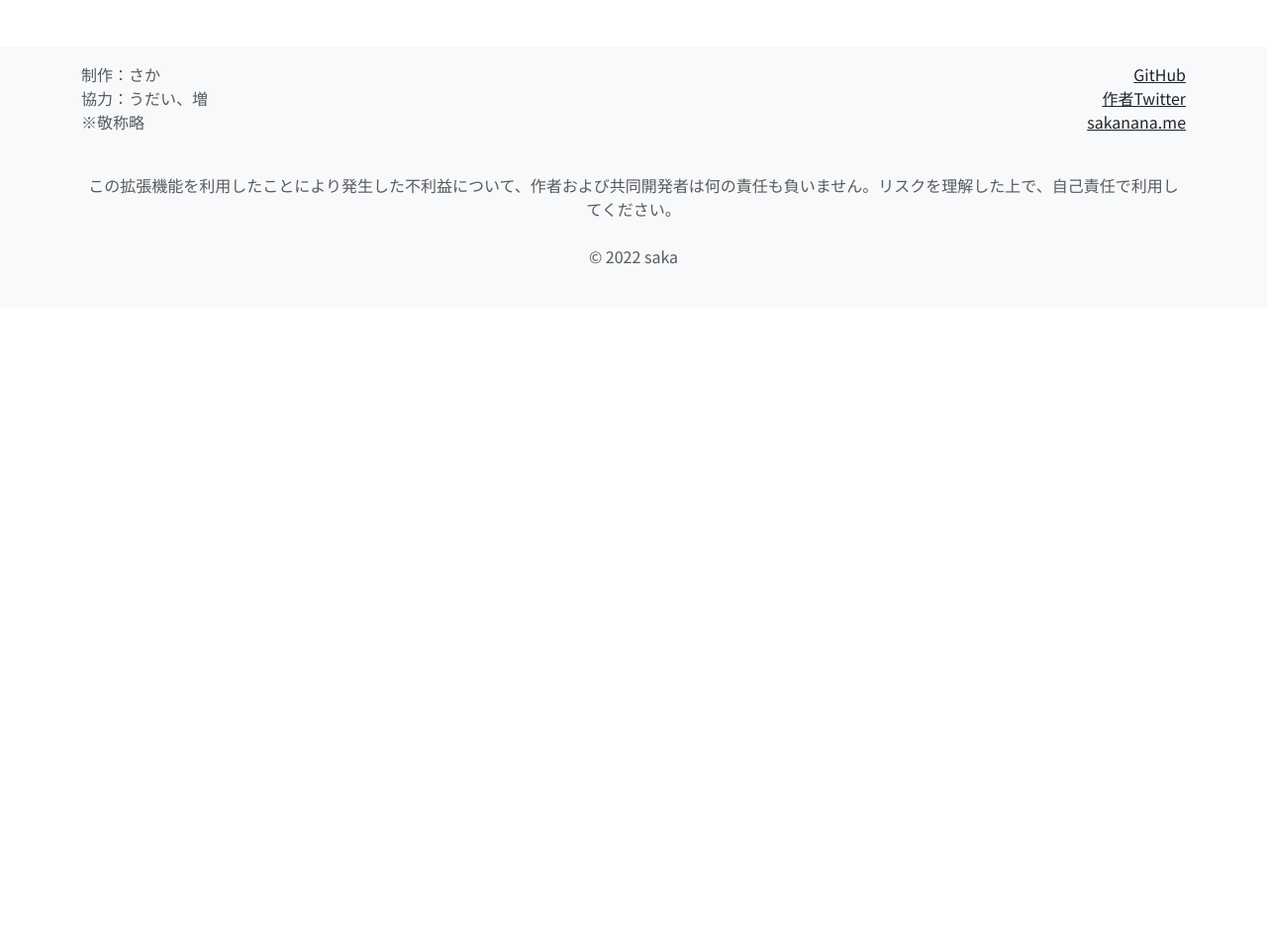
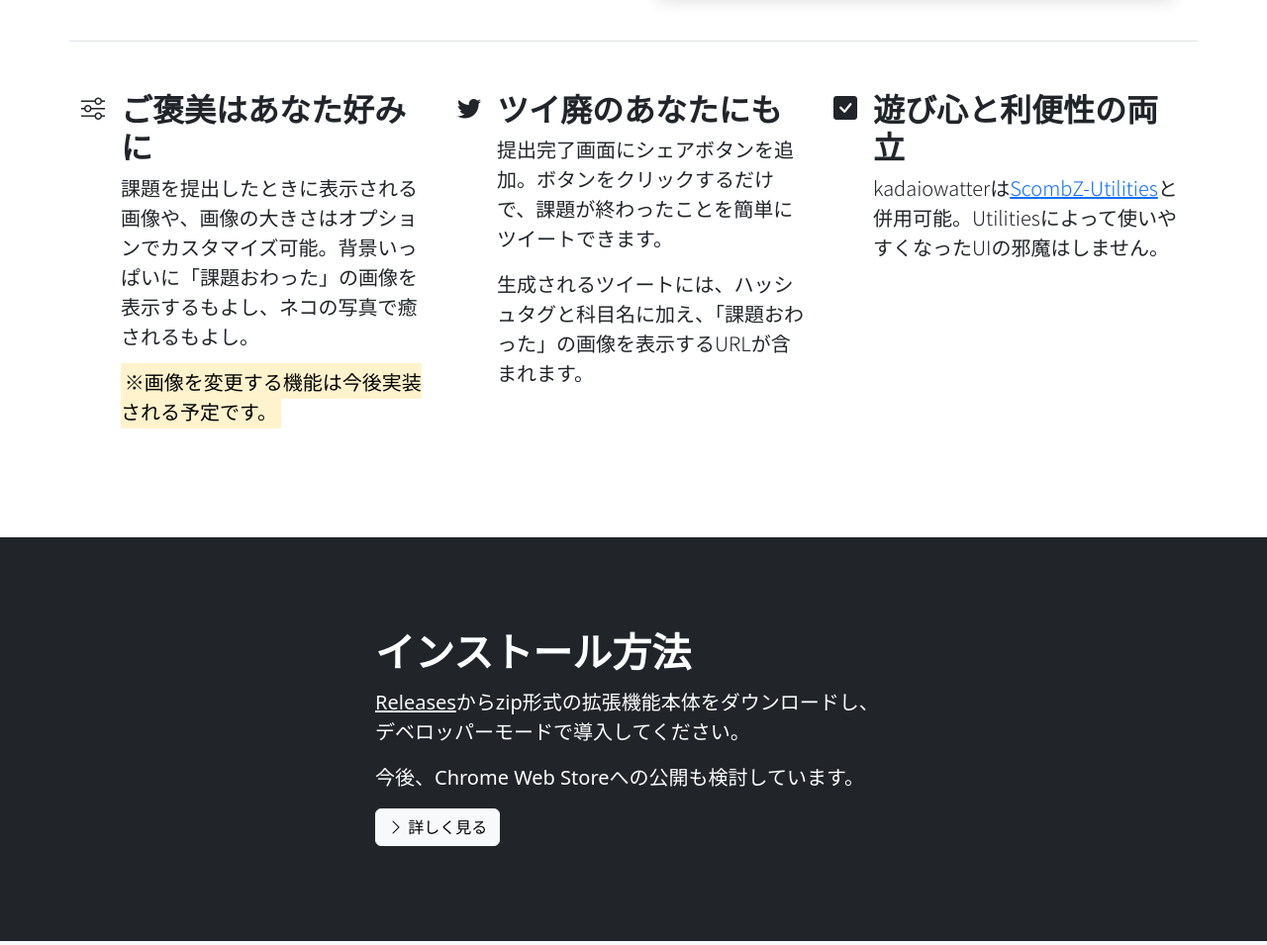
Before and after one commit to saka-naname/kadaiowatter, a browser extension: page docs/index.html in a window 1280 px wide. Shown: the part 1300-2255 px from the top of the page at 99% size. Before the commit the page ends 1611 px from the top, so only its background shows below. Drawn offline with nearby package versions, Linux system fonts and the light colour scheme.

Commit message:
とりあえずページを完成させる

```diff
--- a/docs/index.html
+++ b/docs/index.html
@@ -15,7 +15,9 @@
     <link rel="stylesheet" href="./css/bootstrap.min.css">
     <link rel="preconnect" href="https://fonts.googleapis.com"><link rel="preconnect" href="https://fonts.gstatic.com" crossorigin>
     <link href="https://fonts.googleapis.com/css2?family=Noto+Sans+JP:wght@300;400;700&display=swap" rel="stylesheet">
+    <link rel="stylesheet" href="https://cdn.jsdelivr.net/npm/bootstrap-icons@1.8.0/font/bootstrap-icons.css">
     <style> @import url('https://fonts.googleapis.com/css2?family=Noto+Sans+JP:wght@300;400;700&display=swap'); </style>
+    <style> @import url("https://cdn.jsdelivr.net/npm/bootstrap-icons@1.8.0/font/bootstrap-icons.css"); </style>
     <style> article, footer { font-family: 'Noto Sans JP', sans-serif; } </style>
 </head>
 <body>
@@ -29,8 +31,8 @@
             </div>
         </div>
     </header>
-    <article class="px-4 pt-5 my-5 text-center">
-        <div class="container">
+    <article class="px-4 pt-5 my-5">
+        <div class="container mb-5 text-center">
             <h1 class="display-4 fw-bold">課題の提出に、遊び心を。</h1>
             <div class="col-lg-6 mx-auto">
                 <p class="lead mb-4">
@@ -42,13 +44,13 @@
                 <a href="https://github.com/saka-naname/kadaiowatter/releases" class="btn btn-outline-dark btn-lg mx-2">Releases</a>
             </div>
             <div class="container-md px-4">
-                <img src="img/kadaiowatta_800_450.webp" alt="image of kadaiowatta" class="img-fluid rounded-3 shadow mb-4" width="800" height="450" title="こんな画像が課題提出画面に表示されます">
+                <img src="img/kadaiowatta_800_450.webp" alt="image of kadaiowatta" class="img-fluid rounded-3 shadow mb-4" width="800" height="450" title="「課題おわった」の画像 作:増">
             </div>
         </div>
-        <div class="container">
-            <div class="row flex-lg-row-reverse align-items-center justify-content-center g-5 py-5">
+        <div class="container px-4 py-5 border-top border-bottom">
+            <div class="row flex-lg-row-reverse align-items-center justify-content-center g-5">
                 <div class="col-10 col-sm-8 col-lg-6">
-                    <img src="img/sample_basic.webp" alt="課題提出画面に「課題おわった」という文字が書かれた画像が表示されます" class="d-block mx-lg-auto img-fluid rounded shadow" width="800" height="450" loading="lazy">
+                    <img src="img/sample_basic.webp" alt="課題提出画面に「課題おわった」という文字が書かれた画像が表示されます" class="d-block mx-lg-auto img-fluid rounded shadow" width="800" height="450" title="画像表示機能のイメージ" loading="lazy">
                 </div>
                 <div class="col-lg-6">
                     <h1 class="fw-bold lh-1 mb-3">いつもの画面にひと味プラス</h1>
@@ -56,13 +58,60 @@
                 </div>
             </div>
         </div>
+        <div class="container">
+            <div class="row g-4 py-5 row-cols-1 row-cols-lg-3 text-start">
+                <div class="col d-flex align-items-start">
+                    <div class="icon-square d-inline-flex align-items-center justify-content-center fs-4 flex-shrink-0 me-3">
+                        <i class="bi-sliders" style="width: 1em; height: 1em"></i>
+                    </div>
+                    <div>
+                        <h3 class="fs-2 fw-bold">ご褒美はあなた好みに</h3>
+                        <p class="lead">課題を提出したときに表示される画像や、画像の大きさはオプションでカスタマイズ可能。背景いっぱいに「課題おわった」の画像を表示するもよし、ネコの写真で癒されるもよし。</p>
+                        <p class="lead"><mark>※画像を変更する機能は今後実装される予定です。</mark></p>
+                    </div>
+                </div>
+                <div class="col d-flex align-items-start">
+                    <div class="icon-square d-inline-flex align-items-center justify-content-center fs-4 flex-shrink-0 me-3">
+                        <i class="bi-twitter" style="width: 1em; height: 1em"></i>
+                    </div>
+                    <div>
+                        <h3 class="fs-2 fw-bold">ツイ廃のあなたにも</h3>
+                        <p class="lead">提出完了画面にシェアボタンを追加。ボタンをクリックするだけで、課題が終わったことを簡単にツイートできます。</p>
+                        <p class="lead">生成されるツイートには、ハッシュタグと科目名に加え、「課題おわった」の画像を表示するURLが含まれます。</p>
+                    </div>
+                </div>
+                <div class="col d-flex align-items-start">
+                    <div class="icon-square d-inline-flex align-items-center justify-content-center fs-4 flex-shrink-0 me-3">
+                        <i class="bi bi-check-square-fill"></i>
+                    </div>
+                    <div>
+                        <h3 class="fs-2 fw-bold">遊び心と利便性の両立</h3>
+                        <p class="lead">kadaiowatterは<a href="https://yudai1204.github.io/ScombZ-Utilities/">ScombZ-Utilities</a>と併用可能。Utilitiesによって使いやすくなったUIの邪魔はしません。</p>
+                    </div>
+                </div>
+            </div>
+        </div>
     </article>
+    <section>
+        <div class="text-bg-dark">
+            <div class="container px-4 py-5">
+                <div class="row flex-lg-row-reverse align-items-center justify-content-center g-5 py-5">
+                    <div class="col-10 col-sm-8 col-lg-6">
+                        <h1 class="fw-bold lh-1 mb-3">インストール方法</h1>
+                        <p class="lead"><a href="https://github.com/saka-naname/kadaiowatter/releases" class="link-light">Releases</a>からzip形式の拡張機能本体をダウンロードし、デベロッパーモードで導入してください。</p>
+                        <p class="lead">今後、Chrome Web Storeへの公開も検討しています。</p>
+                        <a href="https://github.com/saka-naname/kadaiowatter#導入方法" class="btn btn-light"><i class="bi bi-chevron-right"></i> 詳しく見る </a>
+                    </div>
+                </div>
+            </div>
+        </div>
+    </section>
     <footer class="footer mt-auto px-4 py-3 bg-light text-muted">
         <div class="container d-flex flex-wrap justify-content-center">
-            <div class="col-6">
+            <div class="col-12 col-sm-6 text-center text-sm-start">
                 <p>制作：さか<br>協力：うだい、増<br>※敬称略</p>
             </div>
-            <div class="col-6 text-end">
+            <div class="col-12 col-sm-6 text-center text-sm-end">
                 <a href="https://github.com/saka-naname/kadaiowatter" class="link-dark">GitHub</a><br>
                 <a href="https://twitter.com/naname_eis" class="link-dark">作者Twitter</a><br>
                 <a href="https://sakanana.me" class="link-dark">sakanana.me</a>
```
